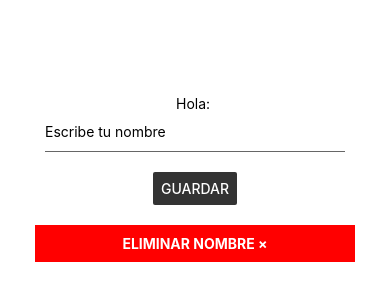
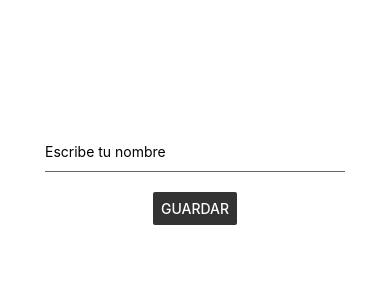
Before and after one commit to Ricardo-VP/RN-asyncstorage, a React Native app: screen / in a window 390 px wide. Shown: the part 244-544 px from the top of the page. Built offline with nearby package versions, Linux system fonts and the light colour scheme.

Commit message:
Eliminando el nombre del storage

```diff
--- a/App.js
+++ b/App.js
@@ -10,13 +10,12 @@ import {
 import AsyncStorage from '@react-native-community/async-storage';
 
 const App = () => {
-
   const [inputTexto, setInputTexto] = useState(''); // Estado inicial
   const [nombreStorage, setNombreStorage] = useState(''); // Estado inicial
 
   useEffect(() => {
     obtenerDatosStorage();
-  }, [])
+  }, []);
 
   const guardarDatos = async () => {
     try {
@@ -39,19 +38,32 @@ const App = () => {
     }
   };
 
+  const eliminarDatos = async () => {
+    try {
+      await AsyncStorage.removeItem('nombre'); // Eliminar datos
+      setNombreStorage(''); // Actualizar el estado
+    } catch (error) {
+      console.log(error);
+    }
+  };
+
   return (
     <>
       <View style={styles.contenedor}>
-        <Text>Hola: {nombreStorage}</Text>
+        {nombreStorage ? <Text>Hola: {nombreStorage}</Text> : null}
         <TextInput
           placeholder="Escribe tu nombre"
           style={styles.input}
           onChangeText={texto => setInputTexto(texto)}
         />
         <Button title="Guardar" color="#333" onPress={() => guardarDatos()} />
-        <TouchableHighlight style={styles.btnEliminar}>
-          <Text style={styles.txtEliminar}>Eliminar Nombre &times;</Text>
-        </TouchableHighlight>
+        {nombreStorage ? (
+          <TouchableHighlight
+            onPress={() => eliminarDatos()}
+            style={styles.btnEliminar}>
+            <Text style={styles.txtEliminar}>Eliminar Nombre &times;</Text>
+          </TouchableHighlight>
+        ) : null}
       </View>
     </>
   );
```
